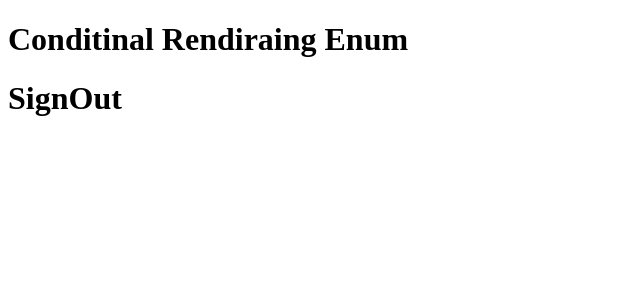
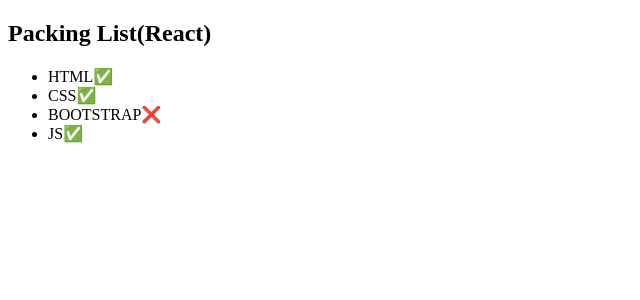
Before and after one commit to debasishsahoo/ardent-virtusa-mern-21-01-23, a React (Create React App) app in the folder Frontend/client/: page / in a window 1280 px wide. Shown: the top 300 px of the page, without its empty margins (0-640 px from the left). Built offline with nearby package versions, Linux system fonts and the light colour scheme; the HTML template or start-up script is replaced by a standard one.

Commit message:
Update Logic Block

```diff
--- a/Frontend/client/src/App.js
+++ b/Frontend/client/src/App.js
@@ -5,6 +5,7 @@ import DemoAuth from './Cond1/DemoAuth';
 import Garage from './Cond1/LogicalANDOpr'
 import SwitchCase from './Cond1/SwitchCase';
 import CondEnum from './Cond1/CondEnum';
+import PackingList from './Cond2/PackingList';
 
 
 
@@ -19,8 +20,8 @@ function App() {
       {/* <Garage car={['BMW', "AUDI"]} />*/}
 
       {/* <SwitchCase role={'User'} / > */}
-
-      <CondEnum state={'logout'} />
+      {/* <CondEnum state={'abc'} /> */}
+      <PackingList />
 
 
 
--- /dev/null
+++ b/Frontend/client/src/Cond2/PackingList.jsx
@@ -0,0 +1,80 @@
+import React from 'react';
+
+// function Item({ name, isPacked }) {
+//     return <li>{name}</li>
+// }
+
+// function Item({ name, isPacked }) {
+//     if (isPacked) {
+//         return <li>{name}</li>
+//     }
+//     return <li>{name}</li>
+// }
+
+
+// function Item({ name, isPacked }) {
+//     if (isPacked) {
+//         return <li>{name}✔</li>
+//     }
+//     return <li>{name}</li>
+// }
+
+
+// function Item({ name, isPacked }) {
+//     return <li>{isPacked ? name + '✔' : name}</li>
+// }
+
+
+// function Item({ name, isPacked }) {
+//     return <li>{isPacked ? (<del>{name + '✔'}</del>) : name}</li>
+// }
+
+
+// function Item({ name, isPacked }) {
+//     return <li>{name} {isPacked && '✔'} </li>
+// }
+
+function Item({ name, isPacked }) {
+    let itemContent = name + '❌';
+    if (isPacked) {
+        itemContent = name + '✅';
+    }
+
+    // if (isPacked) {
+    //     itemContent = (<del>{name + '✔'}</del>)
+    // }
+    return <li>{itemContent} </li>
+}
+
+
+
+
+
+function PackingList(props) {
+    return (
+        <section>
+            <h1>Packing List(React)</h1>
+            <ul>
+                <Item
+                    isPacked={true}
+                    name='HTML'
+                />
+                <Item
+                    isPacked={true}
+                    name='CSS'
+                />
+                <Item
+                    isPacked={false}
+                    name='BOOTSTRAP'
+                />
+                <Item
+                    isPacked={true}
+                    name='JS'
+                />
+
+            </ul>
+        </section>
+    );
+}
+
+export default PackingList;
```
